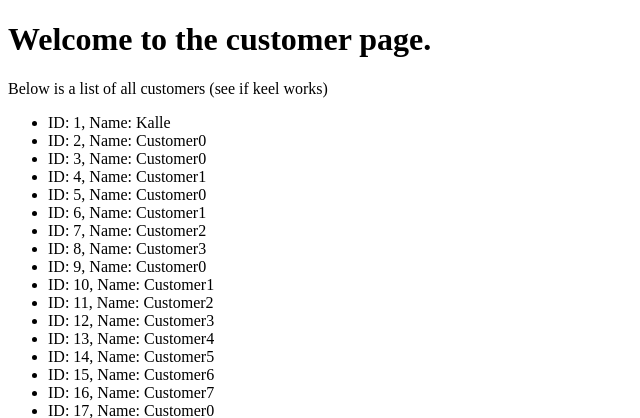
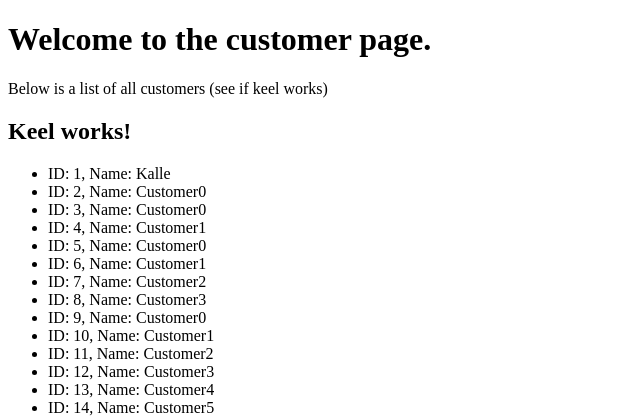
Before and after one commit to philipmagnusson/pyapi, a Flask app: page / in a window 1280 px wide. Shown: the top 418 px of the page, without its empty margins (0-640 px from the left). Run offline with Flask 3, Linux system fonts and the light colour scheme.

Commit message:
check if keel works 2

```diff
--- a/templates/index.html
+++ b/templates/index.html
@@ -7,6 +7,7 @@
 <body>
 	<h1>Welcome to the customer page. </h1>
 	Below is a list of all customers (see if keel works)
+	<h2>Keel works!</h2>
 	<ul>
 			{% for customer in customers %}
 					<li>ID: {{ customer.id }}, Name: {{ customer.name }}</li>
```
